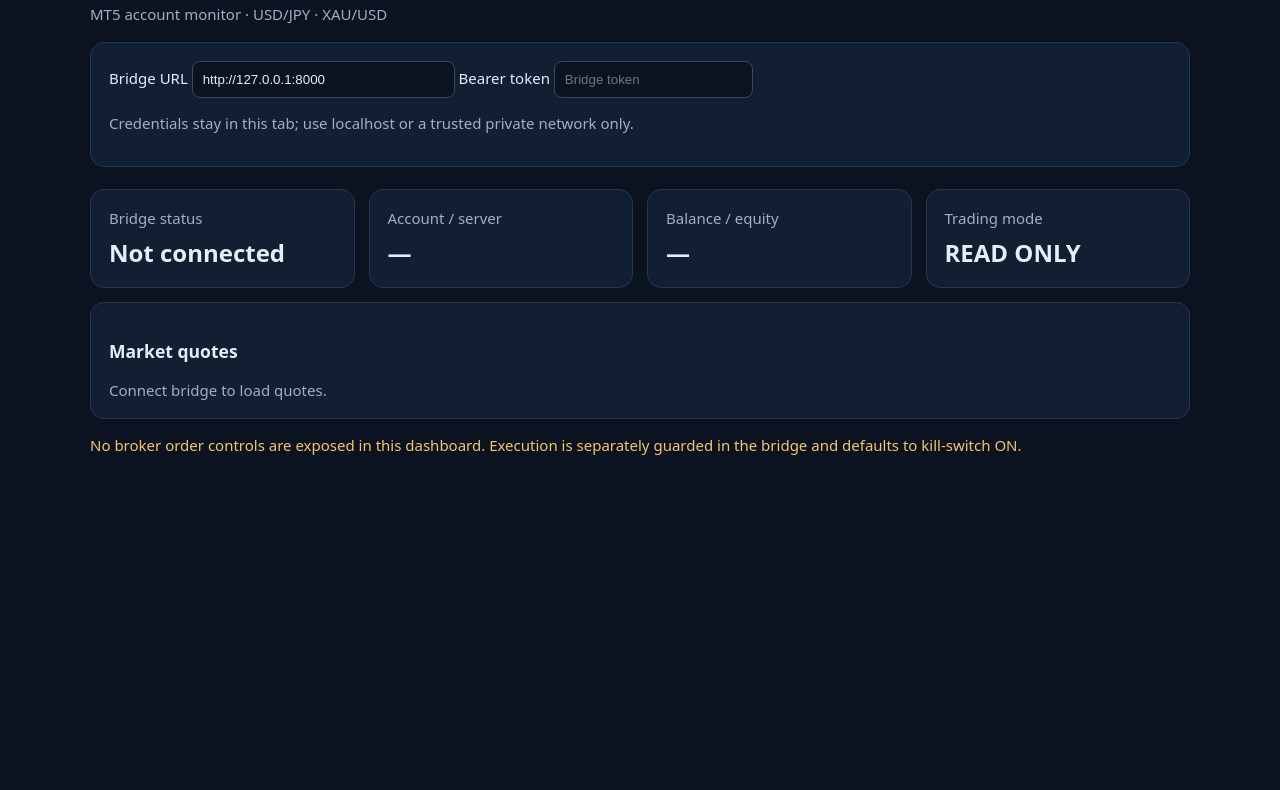
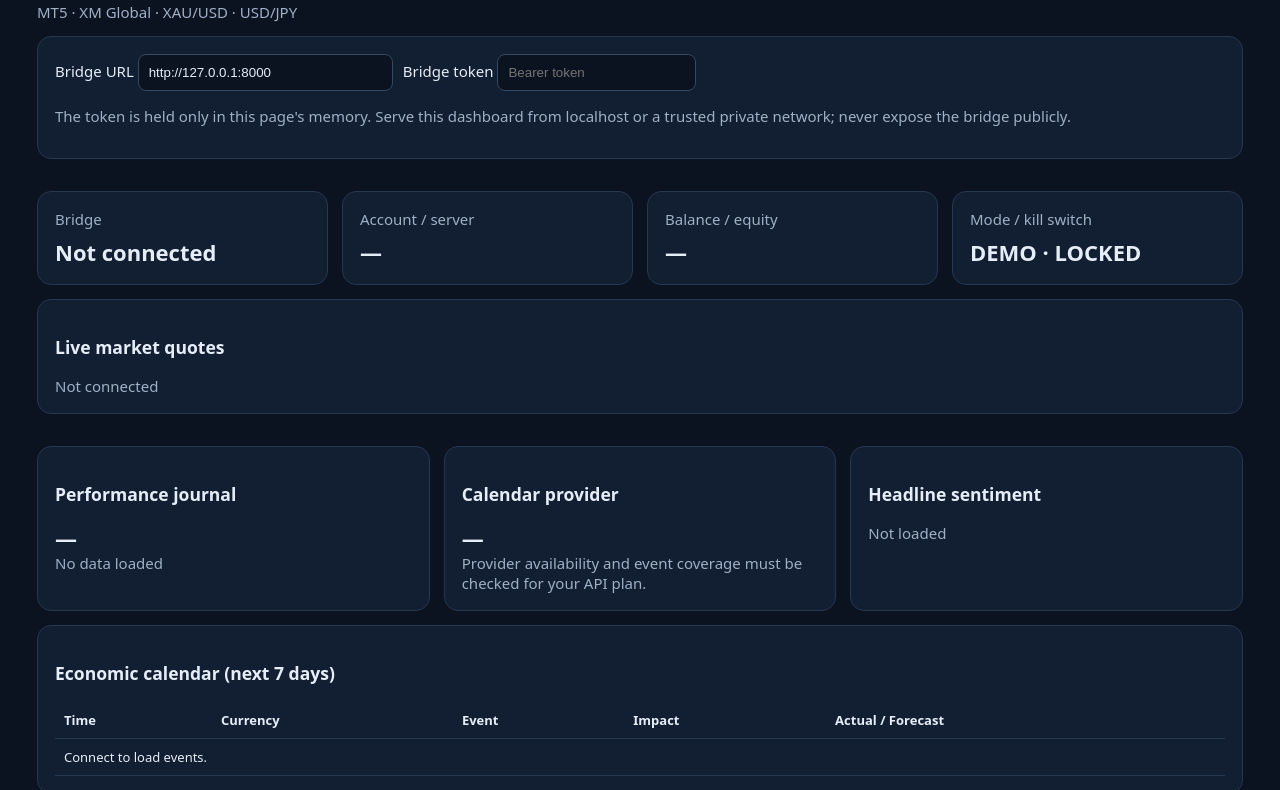
Before and after one commit to matomem/Advanced-trading-human, a website: page dashboard/index.html in a window 1280 px wide. Shown: the part 101-891 px from the top of the page. Before the commit the page ends 800 px from the top, so only its background shows below. Drawn offline with Linux system fonts and the light colour scheme.

Commit message:
Expand dashboard with calendar sentiment memory and performance views

```diff
--- a/dashboard/index.html
+++ b/dashboard/index.html
@@ -1,25 +1,40 @@
 <!doctype html>
-<html lang="en"><head><meta charset="utf-8"><meta name="viewport" content="width=device-width,initial-scale=1"><title>Human Trader</title>
+<html lang="en"><head><meta charset="utf-8"><meta name="viewport" content="width=device-width,initial-scale=1"><title>Human Trader Dashboard</title>
 <style>
-:root{color-scheme:dark;font:15px system-ui;background:#0b1220;color:#e5edf8}body{margin:0;padding:24px;max-width:1100px;margin:auto}
-header{display:flex;justify-content:space-between;align-items:center;gap:12px;flex-wrap:wrap}.grid{display:grid;grid-template-columns:repeat(auto-fit,minmax(220px,1fr));gap:14px;margin-top:22px}
-.card{background:#121e31;border:1px solid #263750;border-radius:14px;padding:18px}.muted{color:#9fb0c7}.value{font-size:24px;font-weight:700;margin-top:8px}
-input,button{background:#0b1220;color:#e5edf8;border:1px solid #344963;border-radius:8px;padding:10px}button{cursor:pointer}#status{margin-top:16px;color:#f6c66b}
+:root{color-scheme:dark;font:15px system-ui;background:#0b1220;color:#e5edf8}*{box-sizing:border-box}body{margin:0;padding:22px;max-width:1250px;margin:auto}
+header{display:flex;justify-content:space-between;align-items:center;gap:12px;flex-wrap:wrap}.grid{display:grid;grid-template-columns:repeat(auto-fit,minmax(210px,1fr));gap:14px;margin-top:18px}
+.card{background:#121e31;border:1px solid #263750;border-radius:14px;padding:17px;margin-top:14px}.muted{color:#9fb0c7}.value{font-size:22px;font-weight:700;margin-top:8px}
+input,button,select{background:#0b1220;color:#e5edf8;border:1px solid #344963;border-radius:8px;padding:10px;max-width:100%}button{cursor:pointer}button:hover{border-color:#91b4dc}
+.row{display:flex;gap:10px;align-items:center;flex-wrap:wrap}.scroll{overflow:auto}table{width:100%;border-collapse:collapse;min-width:500px}td,th{text-align:left;padding:9px;border-bottom:1px solid #263750;font-size:13px}#status{margin-top:14px;color:#f6c66b;white-space:pre-wrap}
 </style></head><body>
-<header><div><h1>Human Trader</h1><div class="muted">MT5 account monitor · USD/JPY · XAU/USD</div></div><button id="refresh">Refresh data</button></header>
-<div class="card" style="margin-top:18px"><label>Bridge URL <input id="url" value="http://127.0.0.1:8000" size="28"></label> <label>Bearer token <input id="token" type="password" placeholder="Bridge token"></label><p class="muted">Credentials stay in this tab; use localhost or a trusted private network only.</p></div>
-<div class="grid"><div class="card"><div class="muted">Bridge status</div><div class="value" id="health">Not connected</div></div>
+<header><div><h1>Human Trader</h1><div class="muted">MT5 · XM Global · XAU/USD · USD/JPY</div></div><button id="refresh">Refresh all data</button></header>
+<div class="card"><div class="row"><label>Bridge URL <input id="url" value="http://127.0.0.1:8000" size="27"></label><label>Bridge token <input id="token" type="password" placeholder="Bearer token"></label></div><p class="muted">The token is held only in this page's memory. Serve this dashboard from localhost or a trusted private network; never expose the bridge publicly.</p></div>
+<div class="grid">
+<div class="card"><div class="muted">Bridge</div><div class="value" id="health">Not connected</div></div>
 <div class="card"><div class="muted">Account / server</div><div class="value" id="account">—</div></div>
 <div class="card"><div class="muted">Balance / equity</div><div class="value" id="equity">—</div></div>
-<div class="card"><div class="muted">Trading mode</div><div class="value" id="mode">READ ONLY</div></div></div>
-<div class="card" style="margin-top:14px"><h3>Market quotes</h3><div id="quotes" class="muted">Connect bridge to load quotes.</div></div>
-<p id="status">No broker order controls are exposed in this dashboard. Execution is separately guarded in the bridge and defaults to kill-switch ON.</p>
+<div class="card"><div class="muted">Mode / kill switch</div><div class="value" id="mode">DEMO · LOCKED</div></div>
+</div>
+<div class="card"><h3>Live market quotes</h3><div id="quotes" class="muted">Not connected</div></div>
+<div class="grid">
+<div class="card"><h3>Performance journal</h3><div class="value" id="performance">—</div><div id="performance-detail" class="muted">No data loaded</div></div>
+<div class="card"><h3>Calendar provider</h3><div class="value" id="calendar">—</div><div class="muted">Provider availability and event coverage must be checked for your API plan.</div></div>
+<div class="card"><h3>Headline sentiment</h3><div id="sentiment" class="muted">Not loaded</div></div>
+</div>
+<div class="card"><h3>Economic calendar (next 7 days)</h3><div class="scroll"><table><thead><tr><th>Time</th><th>Currency</th><th>Event</th><th>Impact</th><th>Actual / Forecast</th></tr></thead><tbody id="events"><tr><td colspan="5">Connect to load events.</td></tr></tbody></table></div></div>
+<div class="card"><h3>Recent decisions and outcomes</h3><div class="scroll"><table><thead><tr><th>Created</th><th>Symbol</th><th>Timeframe</th><th>Model</th><th>Outcome</th><th>Net P/L</th></tr></thead><tbody id="journal"><tr><td colspan="6">Connect to load journal.</td></tr></tbody></table></div></div>
+<div class="card"><h3>Strategy memory</h3><div class="row"><input id="memory-query" placeholder="Search stored observations"><button id="search-memory">Search</button></div><div id="memories" class="muted" style="margin-top:12px">No memory loaded.</div></div>
+<p id="status">Read-only dashboard. It does not place or modify orders. The execution endpoint is separately protected and defaults to kill-switch ON.</p>
 <script>
 const el=id=>document.getElementById(id), base=()=>el('url').value.replace(/\/$/,''), headers=()=>({'Authorization':'Bearer '+el('token').value});
 async function get(path){const r=await fetch(base()+path,{headers:headers()});if(!r.ok)throw new Error(await r.text());return r.json()}
-async function refresh(){el('health').textContent='Connecting…';try{const h=await fetch(base()+'/health').then(r=>r.json());el('health').textContent='Online';el('mode').textContent=h.mode.toUpperCase()+(h.kill_switch?' · LOCKED':'');
-const a=await get('/account');el('account').textContent=a.login+' · '+a.server;el('equity').textContent=a.currency+' '+Number(a.balance).toFixed(2)+' / '+Number(a.equity).toFixed(2);
-const syms=['XAUUSD','USDJPY'];const rows=await Promise.all(syms.map(async s=>{try{const q=await get('/symbols/'+s+'/tick');return s+': bid '+q.bid+' · ask '+q.ask}catch(e){return s+': unavailable (check broker symbol name)'}}));el('quotes').textContent=rows.join(' | ');el('status').textContent='Read-only account and quote view updated.'}
-catch(e){el('health').textContent='Offline';el('status').textContent='Connection error: '+e.message}}
-el('refresh').addEventListener('click',refresh);
+const esc=s=>String(s??'').replace(/[&<>"']/g,c=>({'&':'&amp;','<':'&lt;','>':'&gt;','"':'&quot;',"'":'&#39;'}[c]));
+async function loadQuotes(){const syms=['XAUUSD','USDJPY'];const rows=await Promise.all(syms.map(async s=>{try{const q=await get('/symbols/'+s+'/tick');return s+' · Bid '+q.bid+' · Ask '+q.ask}catch(e){return s+' · unavailable (check XM symbol suffix)'}}));el('quotes').textContent=rows.join(' | ')}
+async function loadPerformance(){try{const p=await get('/performance');el('performance').textContent=p.closed_trades+' closed trades';el('performance-detail').textContent='Win rate '+(p.win_rate*100).toFixed(1)+'% · Net P/L after costs '+p.net_pnl_after_costs.toFixed(2)}catch(e){el('performance').textContent='Unavailable';el('performance-detail').textContent=e.message}}
+async function loadNews(){const now=Math.floor(Date.now()/1000);try{const h=await get('/calendar/health');el('calendar').textContent=h.configured?'Configured':'API key missing';const data=await get('/news?from_ts='+now+'&to_ts='+(now+7*86400));el('events').innerHTML=data.length?data.map(x=>'<tr><td>'+esc(x.scheduledAt)+'</td><td>'+esc(x.currency)+'</td><td>'+esc(x.title)+'</td><td>'+esc(x.impact)+'</td><td>'+esc(x.actual)+' / '+esc(x.forecast)+'</td></tr>').join(''):'<tr><td colspan="5">No events returned by provider.</td></tr>'}catch(e){el('calendar').textContent='Unavailable';el('events').innerHTML='<tr><td colspan="5">'+esc(e.message)+'</td></tr>'}
+const scores=await Promise.all(['XAUUSD','USDJPY'].map(async s=>{try{const x=await get('/sentiment/'+s);return s+': '+Number(x.score).toFixed(2)+' ('+x.articleCount+' headlines; '+x.method+')'}catch(e){return s+': unavailable'}}));el('sentiment').textContent=scores.join(' · ')}
+async function loadJournal(){try{const rows=await get('/journal?limit=30');el('journal').innerHTML=rows.length?rows.map(x=>'<tr><td>'+esc(x.created_at)+'</td><td>'+esc(x.symbol)+'</td><td>'+esc(x.timeframe)+'</td><td>'+esc(x.model_version)+'</td><td>'+esc(x.outcome||'OPEN / UNLABELLED')+'</td><td>'+esc(x.pnl===null?'—':(x.pnl-(x.costs||0)).toFixed(2))+'</td></tr>').join(''):'<tr><td colspan="6">No decisions recorded yet.</td></tr>'}catch(e){el('journal').innerHTML='<tr><td colspan="6">'+esc(e.message)+'</td></tr>'}}
+async function loadMemory(){try{const q=encodeURIComponent(el('memory-query').value.trim());const rows=await get('/memory?limit=30'+(q?'&q='+q:''));el('memories').innerHTML=rows.length?rows.map(x=>'<p><b>'+esc(x.symbol)+' '+esc(x.timeframe)+' · '+esc(x.status)+'</b><br>'+esc(x.observation)+'<br><small class="muted">Confidence '+Number(x.confidence).toFixed(2)+' · '+esc((x.tags||[]).join(', '))+'</small></p>').join(''):'No matching memories.'}catch(e){el('memories').textContent=e.message}}
+async function refresh(){el('health').textContent='Connecting…';try{const h=await fetch(base()+'/health').then(r=>r.json());el('health').textContent='Online';el('mode').textContent=h.mode.toUpperCase()+(h.kill_switch?' · LOCKED':'');const a=await get('/account');el('account').textContent=a.login+' · '+a.server;el('equity').textContent=a.currency+' '+Number(a.balance).toFixed(2)+' / '+Number(a.equity).toFixed(2);await Promise.all([loadQuotes(),loadPerformance(),loadNews(),loadJournal(),loadMemory()]);el('status').textContent='Dashboard refreshed. No orders were sent.'}catch(e){el('health').textContent='Offline';el('status').textContent='Connection error: '+e.message}}
+el('refresh').addEventListener('click',refresh);el('search-memory').addEventListener('click',loadMemory);
 </script></body></html>
```
